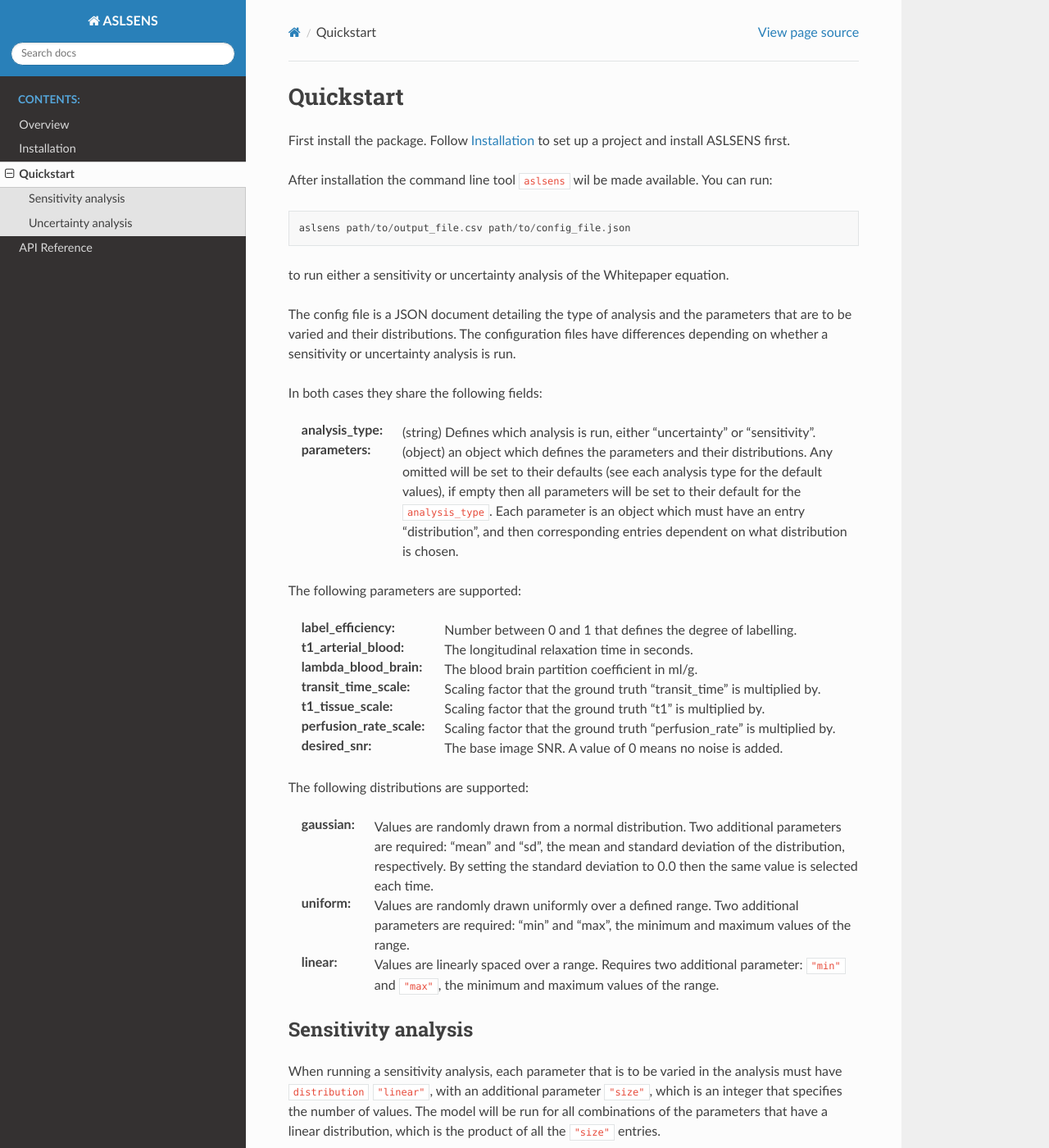
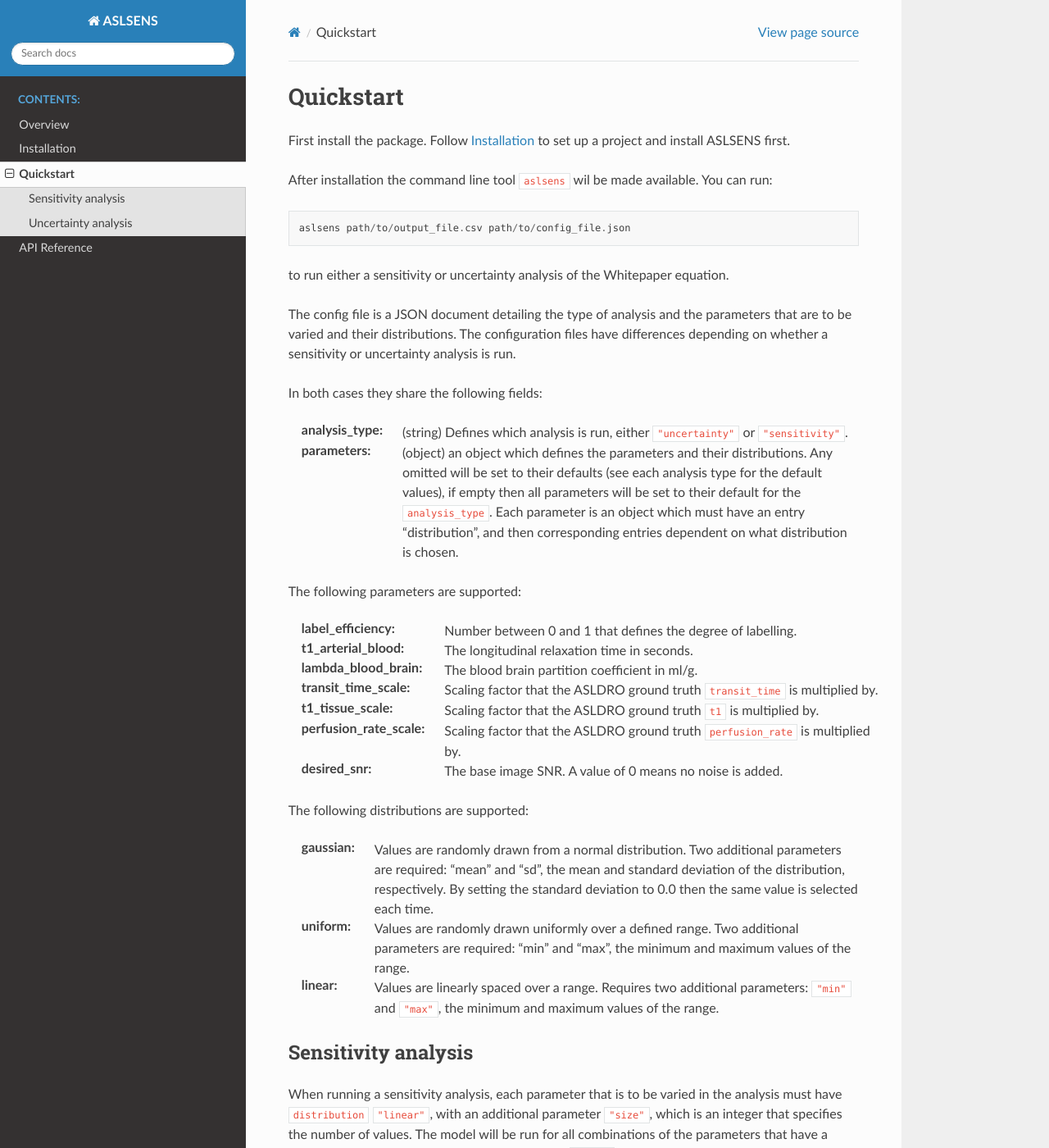
Before and after one commit to gold-standard-phantoms/asl-whitepaper-sensitivity, a Sphinx documentation site: the page built from docs/usage/quickstart.rst, in a window 1280 px wide and 1400 px high. Shown: the whole window at 82% size. Built offline with Sphinx 7.4.7 and the Read the Docs theme 2.0.0, drawn with Linux system fonts in a browser that asks for light colours; pages that are not in the unit, such as notebooks, are missing from menus.

Commit message:
fixed document generation

```diff
--- a/docs/conf.py
+++ b/docs/conf.py
@@ -36,7 +36,7 @@ extensions = ["sphinx.ext.autodoc", "sphinx.ext.mathjax"]
 # This is useful when some external dependencies are not met at build time
 # and break the building process. You may only specify the root package of
 # the dependencies themselves and omit the sub-modules:
-autodoc_mock_imports = ["numpy", "nibabel", "asldro", "pandas", "jsonschema"]
+autodoc_mock_imports = ["numpy", "nibabel", "pandas", "jsonschema"]
 
 # Add any paths that contain templates here, relative to this directory.
 templates_path = ["_templates"]
--- a/docs/usage/quickstart.rst
+++ b/docs/usage/quickstart.rst
@@ -16,7 +16,7 @@ sensitivity or uncertainty analysis is run.
 In both cases they share the following fields:
 
 
-:analysis_type: (string) Defines which analysis is run, either "uncertainty" or "sensitivity".
+:analysis_type: (string) Defines which analysis is run, either ``"uncertainty"`` or ``"sensitivity"``.
 :parameters: (object) an object which defines the parameters and their distributions. Any omitted
   will be set to their defaults (see each analysis type for the default values), if empty then all
   parameters will be set to their default for the ``analysis_type``. Each parameter is an object
@@ -29,9 +29,9 @@ The following parameters are supported:
 :label_efficiency: Number between 0 and 1 that defines the degree of labelling.
 :t1_arterial_blood: The longitudinal relaxation time in seconds.
 :lambda_blood_brain: The blood brain partition coefficient in ml/g.
-:transit_time_scale: Scaling factor that the ground truth "transit_time" is multiplied by.
-:t1_tissue_scale: Scaling factor that the ground truth "t1" is multiplied by.
-:perfusion_rate_scale: Scaling factor that the ground truth "perfusion_rate" is multiplied by.
+:transit_time_scale: Scaling factor that the ASLDRO ground truth ``transit_time`` is multiplied by.
+:t1_tissue_scale: Scaling factor that the ASLDRO ground truth ``t1`` is multiplied by.
+:perfusion_rate_scale: Scaling factor that the ASLDRO ground truth ``perfusion_rate`` is multiplied by.
 :desired_snr: The base image SNR. A value of 0 means no noise is added.
 
 The following distributions are supported:
@@ -41,7 +41,7 @@ The following distributions are supported:
    By setting the standard deviation to 0.0 then the same value is selected each time.
 :uniform: Values are randomly drawn uniformly over a defined range. Two additional
   parameters are required: "min" and "max", the minimum and maximum values of the range.
-:linear: Values are linearly spaced over a range. Requires two additional parameter: ``"min"`` and
+:linear: Values are linearly spaced over a range. Requires two additional parameters: ``"min"`` and
   ``"max"``, the minimum and maximum values of the range.
 
 
```
Also changed, not shown: 4 other files.
